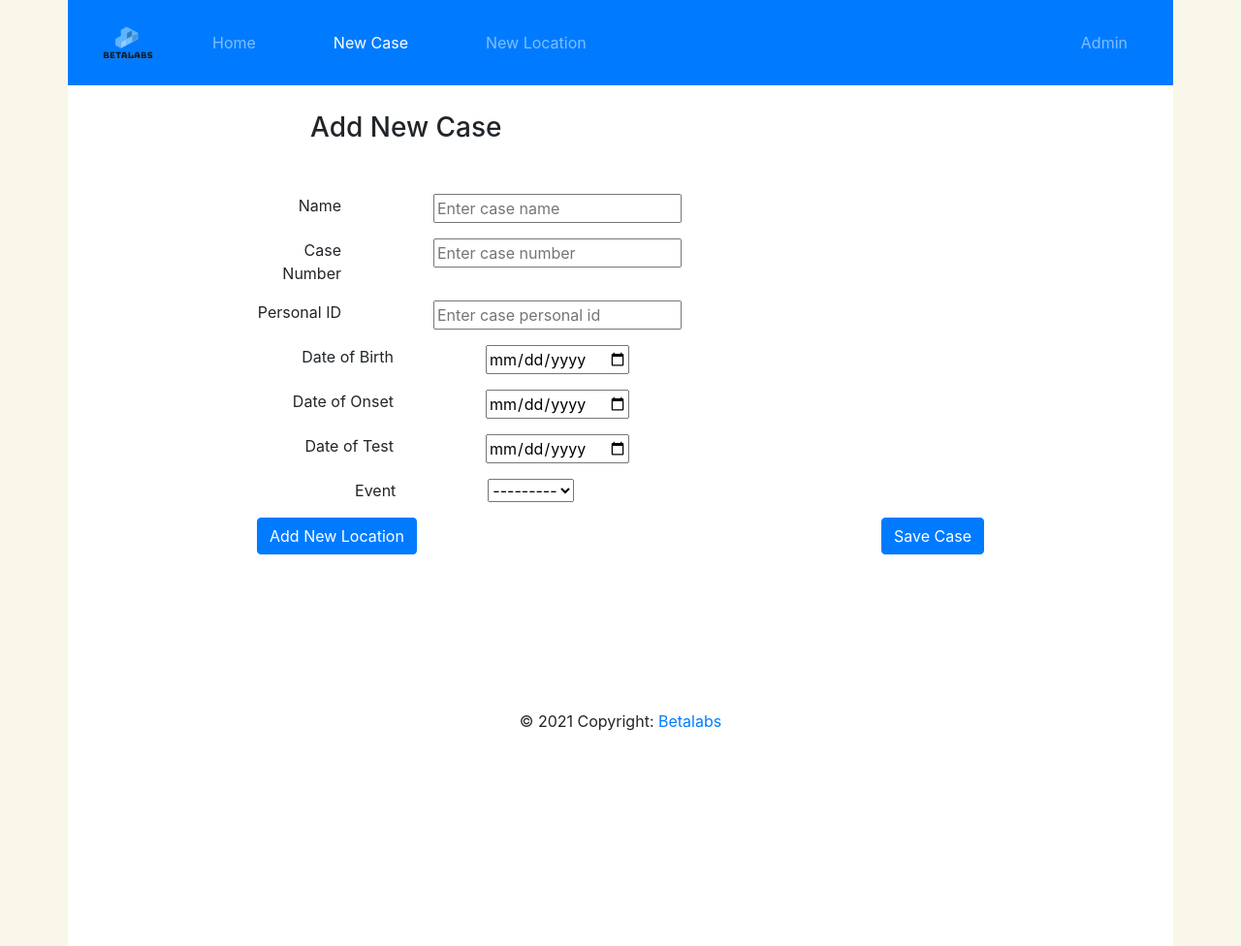
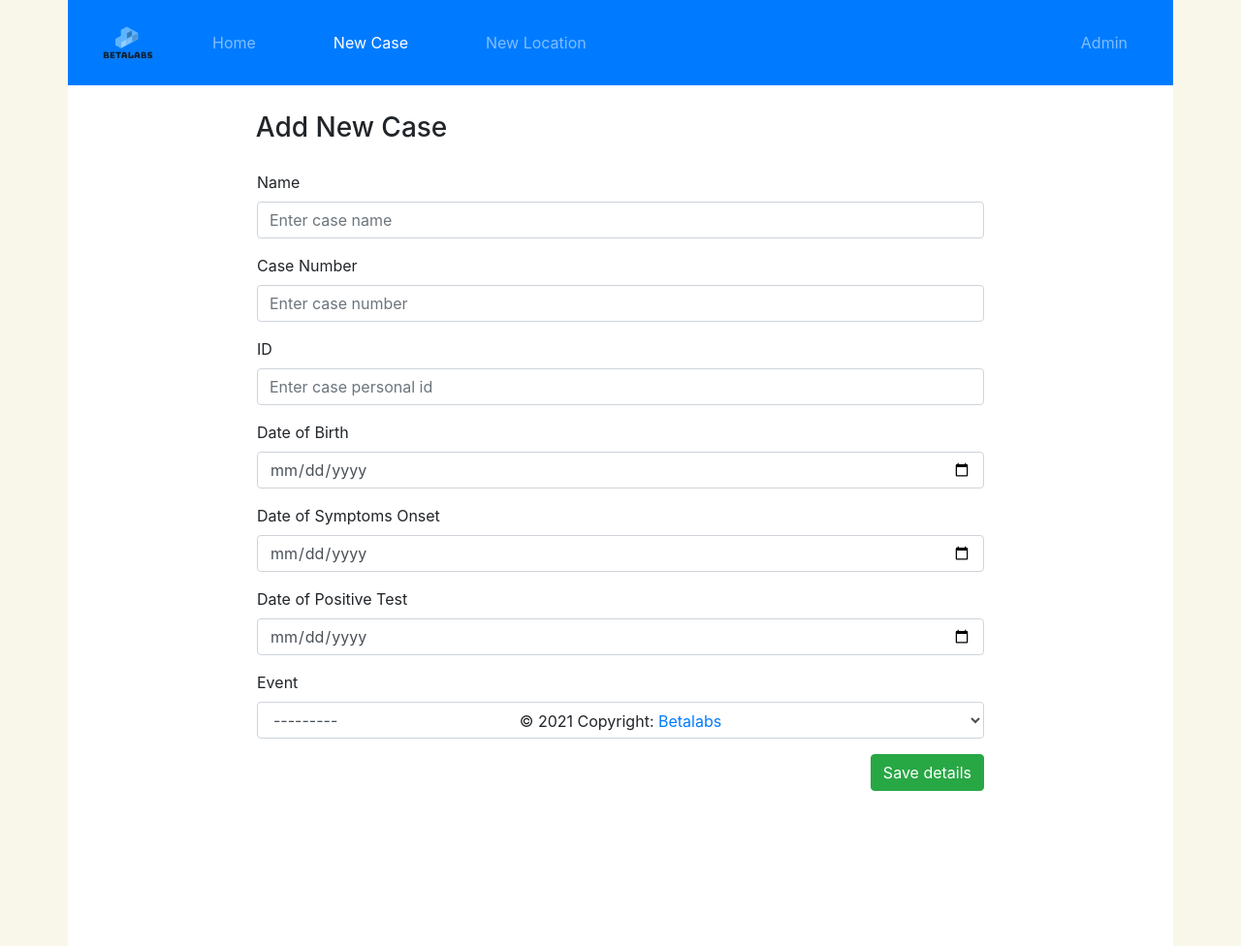
Before and after one commit to santiago-mooser/COMP3297, a Django app: page /add/case in a window 1280 px wide. Shown: the whole page at 97% size. Run offline with Django 3.2, Linux system fonts and the light colour scheme; data that the repository does not hold is empty; some libraries are stand-ins or nearby versions.

Commit message:
feat(templates, css): Cleaned up formatting of new_case and new_location

```diff
--- /dev/null
+++ b/sse_finder/static/sse_finder/css/new_location.css
@@ -0,0 +1,20 @@
+.heading
+{
+    width: 100%;
+    height: 6rem;
+    margin-bottom: -2rem;
+    display: flex;
+    justify-content: center;
+    align-items: center;
+}
+
+.heading-inner
+{
+    width: 66%;
+}
+
+
+.button
+{
+    align-self: right;
+}
--- a/templates/pages/new_case.html
+++ b/templates/pages/new_case.html
@@ -5,7 +5,7 @@
 {% load crispy_forms_tags %}
 
 {% block css %}
-    <link rel="stylesheet" href="{% static 'sse_finder/css/home.css' %}">
+    <link rel="stylesheet" href="{% static 'sse_finder/css/new_location.css' %}">
     <link rel="stylesheet" href="https://stackpath.bootstrapcdn.com/bootstrap/4.1.3/css/bootstrap.min.css" integrity="sha384-MCw98/SFnGE8fJT3GXwEOngsV7Zt27NXFoaoApmYm81iuXoPkFOJwJ8ERdknLPMO" crossorigin="anonymous">
 {% endblock %}
 
@@ -33,64 +33,24 @@
   </div>
 </div>
 
+<br>
+
+
 <div class="container">
   <div class="row justify-content-center">
     <div class="col-8">
-
       <form method="post" novalidate>
         {% csrf_token %}
-        <div class="container">
-          <div class="row mb-5"></div>
-          <div class="row mb-3">
-            <div class="col-sm text-right text-right">Name</div>
-            <div class="col-sm offset-md-1">{{ form.case_name }}</div>
-            <div class="col-sm offset-md-3"></div>
+        {% bootstrap_form form %}
+        <div class="row button">
+          <div class="col">
           </div>
-          <div class="row mb-3">
-            <div class="col-sm text-right">Case Number</div>
-            <div class="col-sm offset-md-1">{{ form.case_number }}</div>
-            <div class="col-sm offset-md-3"></div>
+          <div class="col text-right">
+              <button type="submit" class="btn btn-success">Save details</button>
           </div>
-          <div class="row mb-3">
-            <div class="col-sm text-right">Personal ID</div>
-            <div class="col-sm offset-md-1">{{ form.personal_id }}</div>
-            <div class="col-sm offset-md-3"></div>
-          </div>
-          <div class="row mb-3">
-            <div class="col-sm text-right">Date of Birth</div>
-            <div class="col-sm offset-md-1">{{ form.date_of_birth }}</div>
-            <div class="col-sm offset-md-3"></div>
-          </div>
-          <div class="row mb-3">
-            <div class="col-sm text-right">Date of Onset</div>
-            <div class="col-sm offset-md-1">{{ form.date_of_onset }}</div>
-            <div class="col-sm offset-md-3"></div>
-          </div>
-          <div class="row mb-3">
-            <div class="col-sm text-right">Date of Test</div>
-            <div class="col-sm offset-md-1">{{ form.date_of_test }}</div>
-            <div class="col-sm offset-md-3"></div>
-          </div>
-          <div class="row mb-3">
-            <div class="col-sm text-right">Event</div>
-            <div class="col-sm offset-md-1">{{ form.case_event }}</div>
-            <div class="col-sm offset-md-3"></div>
-          </div>
-          <div class="row">
-            <div class="col text-left">
-                <a href="location" class="btn btn-primary">Add New Location</a>
-            </div>
-            <div class="col text-right">
-                <button type="submit" class="btn btn-primary">Save Case</button>
-            </div>
-          </div>
+              <br>
         </div>
-
-
-
-        <br>
       </form>
-    </div>
   </div>
 </div>
 
```
Also changed, not shown: templates/pages/new_location.html (+8 -37 lines).
